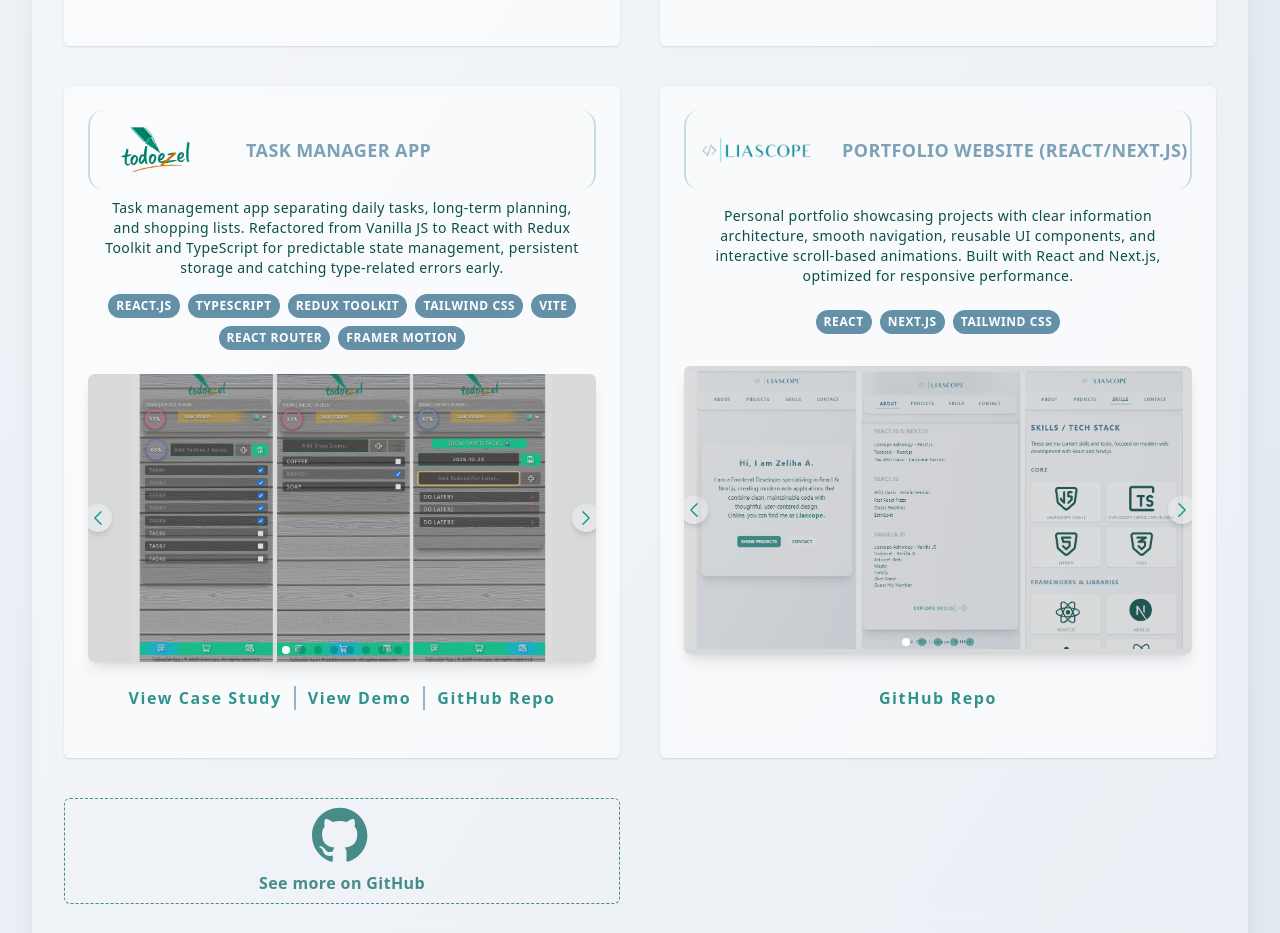
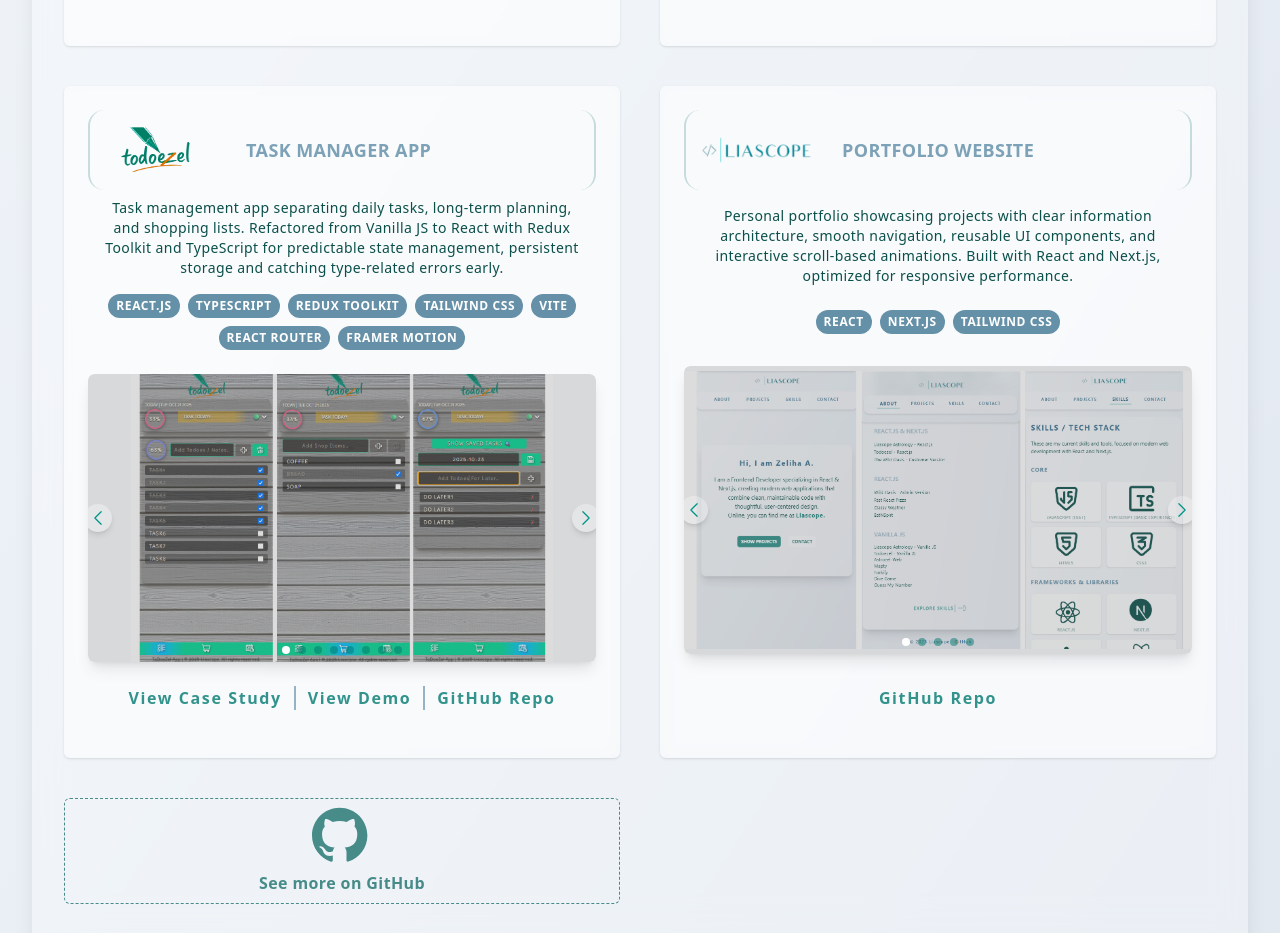
Before and after one commit to liascope/portfolio, a Next.js app: page /projects in a window 1280 px wide. Shown: the part 1040-1973 px from the top of the page. Built offline with nearby package versions, Linux system fonts and the light colour scheme.

Commit message:
chore: update content

```diff
--- a/app/_lib/config.js
+++ b/app/_lib/config.js
@@ -155,7 +155,7 @@ export const projects = [
   },
   {
     logo: '/portfolio/0.png',
-    title: 'Portfolio Website (React/Next.js)',
+    title: 'Portfolio Website',
     description:
       'Personal portfolio showcasing projects with clear information architecture, smooth navigation, reusable UI components, and interactive scroll-based animations. Built with React and Next.js, optimized for responsive performance.',
     tech: ['React', 'Next.js', 'Tailwind CSS'],
```
